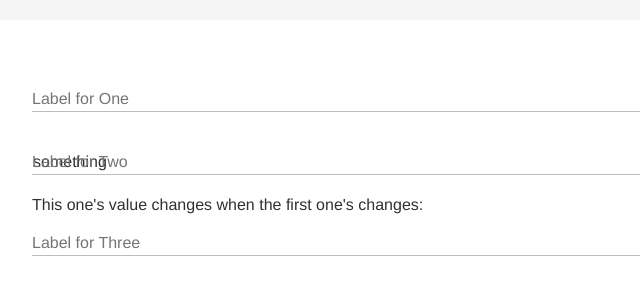
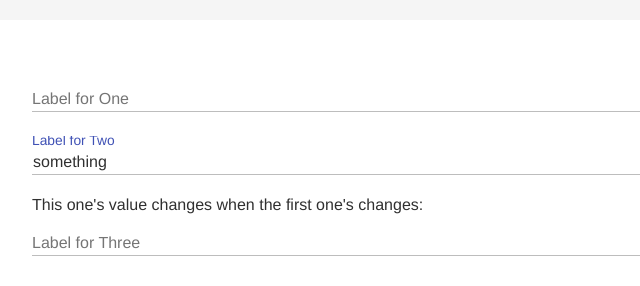
Before and after one commit to dchenk/dynamic-textfields, a website: page index.html in a window 1280 px wide. Shown: the full height of the page, 208-848 px from the left. Drawn offline with Linux system fonts and the light colour scheme.

Commit message:
Added documentation and more to index.html example

```diff
--- a/index.html
+++ b/index.html
@@ -49,9 +49,18 @@
 
 		import DynamicTextFields from "./textfields.js";
 
+		// Construct the object of the element that contains all of the text fields that you want to style.
 		let tf = new DynamicTextFields("the-container");
 
+		// Register all of the text fields within the container.
 		tf.registerAll();
+
+		// Reset the styling because we are starting with a text field that already has text inside.
+		tf.resetAllStyles();
+
+		// Register a refresher: When the text field with id="one" changes, update the style of the text field
+		// with id="three".
+		tf.registerRefresher("one", "three");
 
 	</script>
 
```
